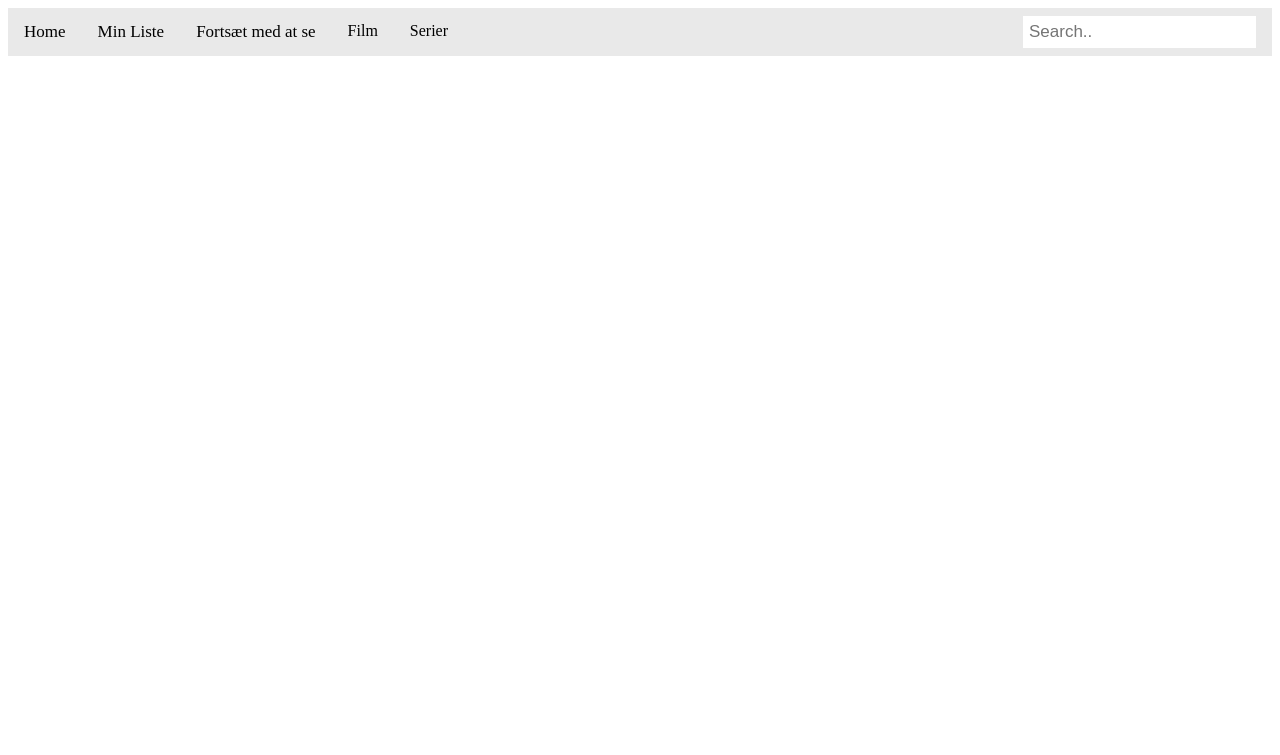
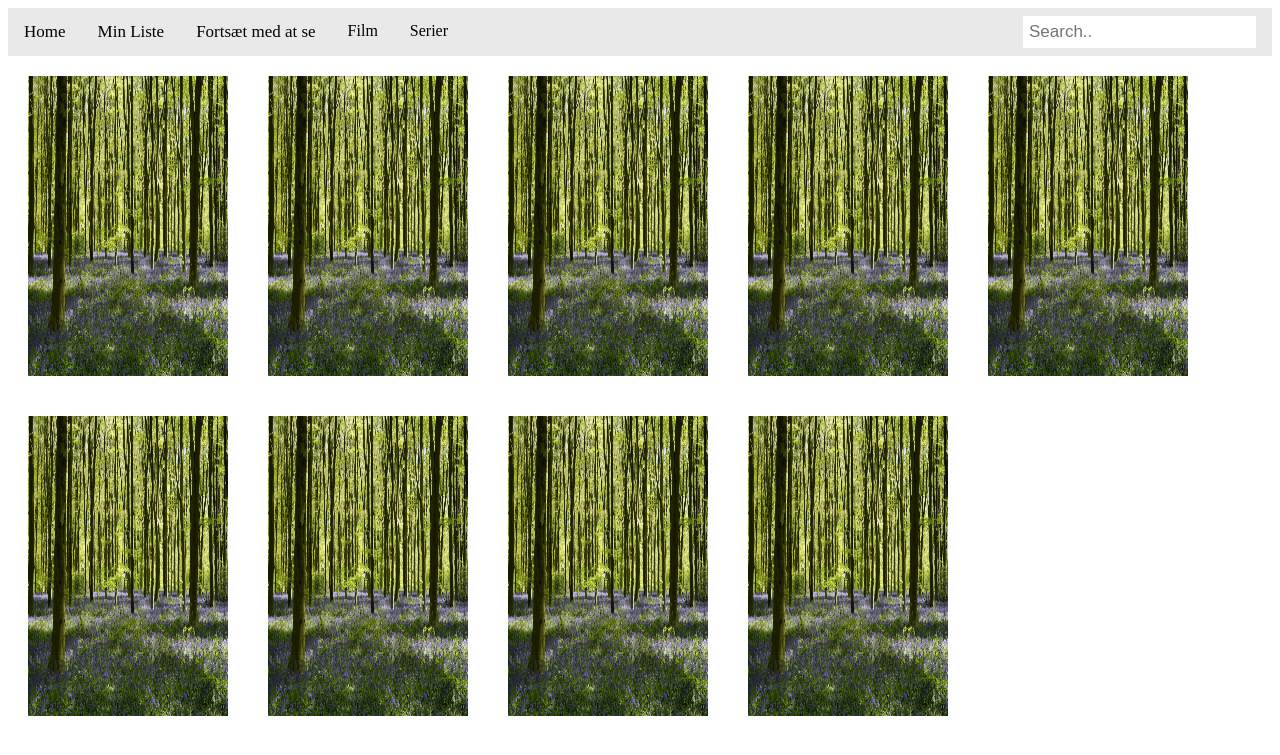
Before and after one commit to Alex7795/StreamSite, a PHP site: page /Gyser.php in a window 1280 px wide. Shown: the top 755 px of the page. Run offline with PHP 8.4, Linux system fonts and the light colour scheme.

Commit message:
Placeholdere til de resterende sider

```diff
--- a/Gyser.php
+++ b/Gyser.php
@@ -32,4 +32,17 @@
   <input type="text" placeholder="Search..">
 </div>
 
+<div class="container">
+<input class="item" type="image" src="img/Woods.jpg" alt="Submit" width="200" height="300">
+<input class="item" type="image" src="img/Woods.jpg" alt="Submit" width="200" height="300">
+<input class="item" type="image" src="img/Woods.jpg" alt="Submit" width="200" height="300">
+<input class="item" type="image" src="img/Woods.jpg" alt="Submit" width="200" height="300">
+<input class="item" type="image" src="img/Woods.jpg" alt="Submit" width="200" height="300">
+<input class="item" type="image" src="img/Woods.jpg" alt="Submit" width="200" height="300">
+<input class="item" type="image" src="img/Woods.jpg" alt="Submit" width="200" height="300">
+<input class="item" type="image" src="img/Woods.jpg" alt="Submit" width="200" height="300">
+<input class="item" type="image" src="img/Woods.jpg" alt="Submit" width="200" height="300">
+</div>
+
+
 </body>
```
Also changed, not shown: FortsætMedAtSe.php (+13 -0 lines), Komedie.php (+13 -0 lines), MinListe.php (+11 -0 lines), Streaming.php (+12 -0 lines).
